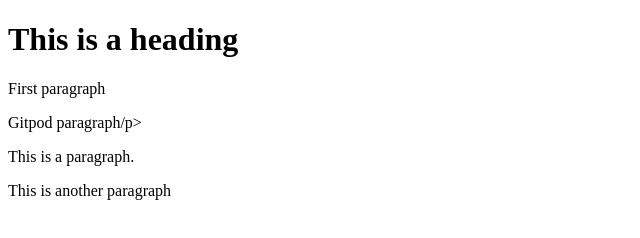
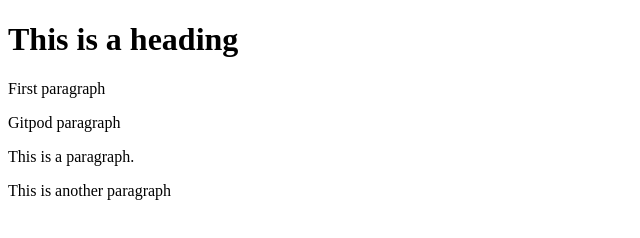
Before and after one commit to johnmuchiriM/learning-git, a plain HTML site: page index.html in a window 1280 px wide. Shown: the full height of the page, 0-640 px from the left. Drawn offline with Linux system fonts and the light colour scheme.

Commit message:
added gitpod paragraph

```diff
--- a/index.html
+++ b/index.html
@@ -4,7 +4,7 @@
 <body>
 <h1>This is a heading</h1>
 <p>First paragraph</p>
-<p>Gitpod paragraph/p>
+<p>Gitpod paragraph</p>
 <p>This is a paragraph.</p>
 <p>This is another paragraph</p>
 </body>
```
